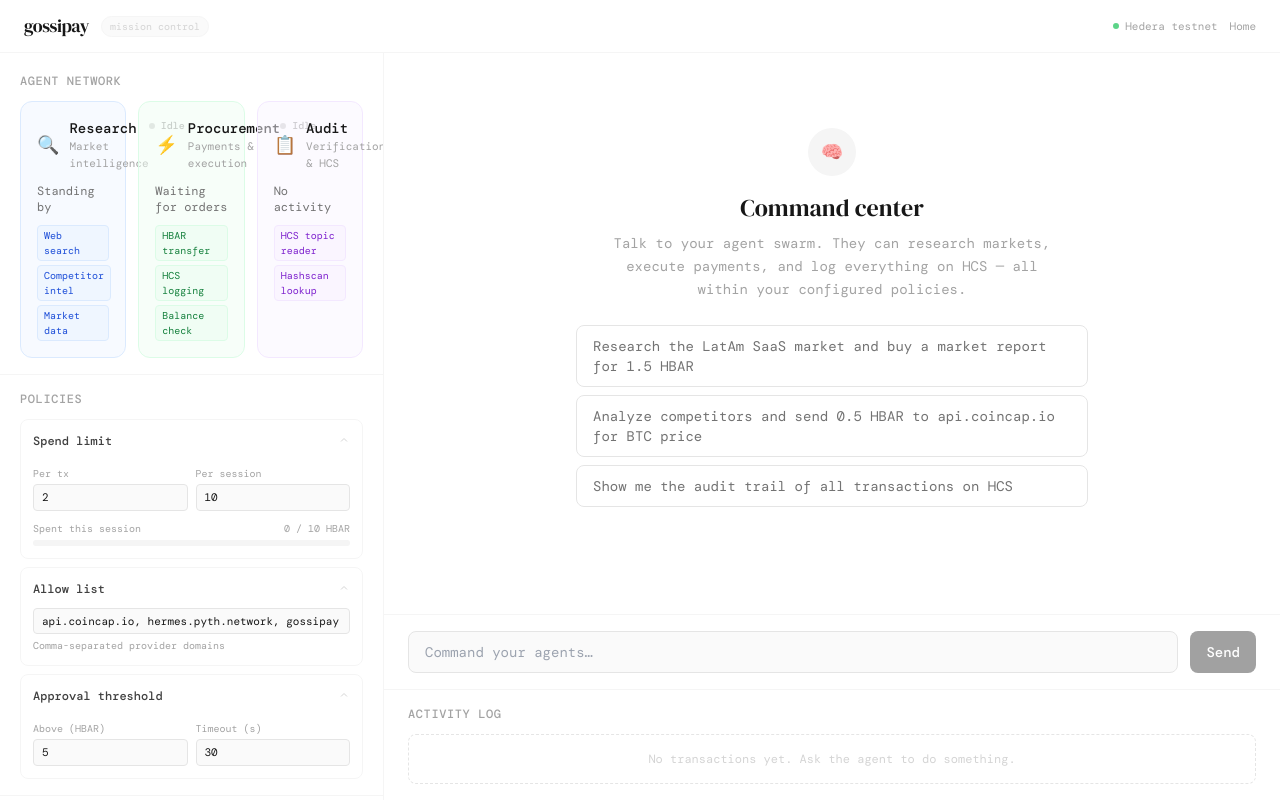
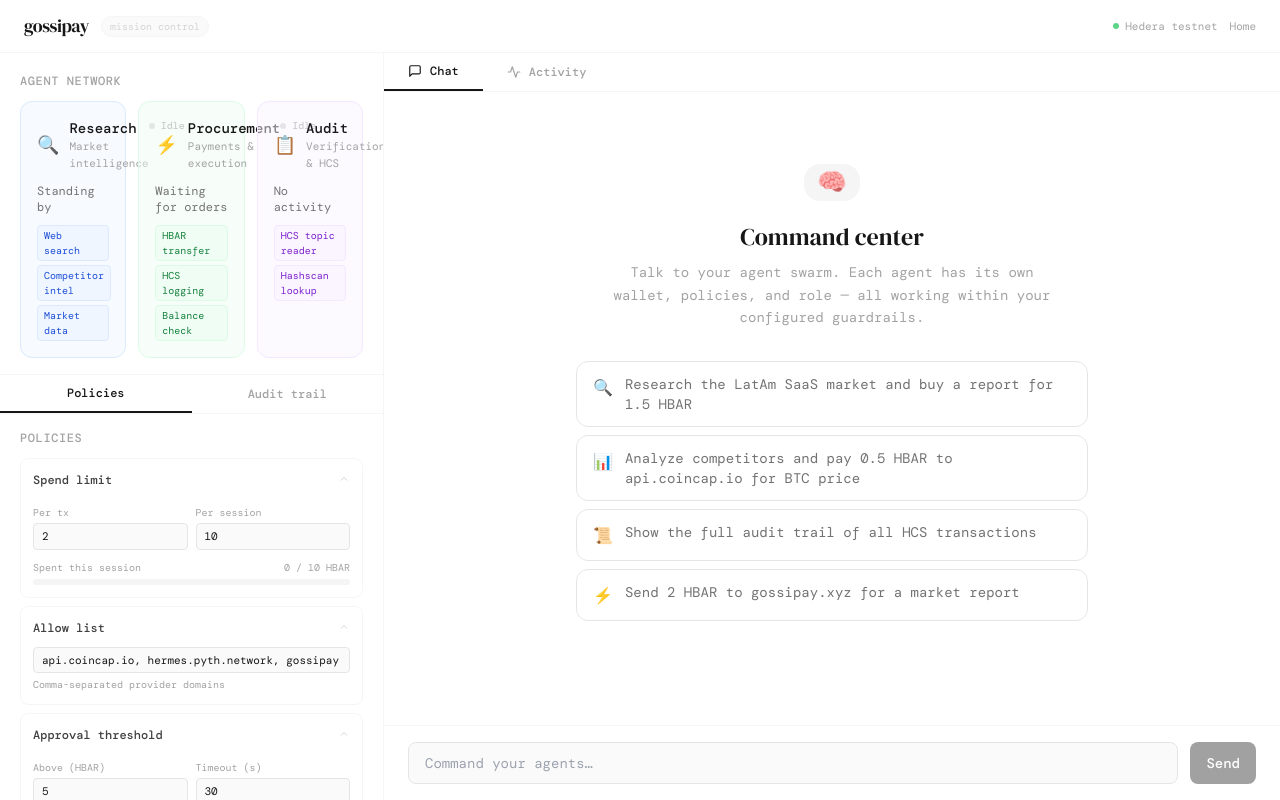
Before and after one commit to Irwingduran/gossipay-hedera, a Next.js app in the folder apps/demo/: page /demo in a window 1280 px wide. Built offline with nearby package versions, Linux system fonts and the light colour scheme; a web font is replaced by a local one.

Commit message:
feat(demo): improve UX with tabbed sidebar, chat/activity toggle, and better onboarding
- Sidebar: AgentSwarm always visible, Policies/Audit tabs below
- Main area: Chat/Activity tab toggle instead of activity pinned at bottom
- Welcome screen: richer empty state with icon-labeled suggested queries

```diff
--- a/apps/demo/app/demo/page.tsx
+++ b/apps/demo/app/demo/page.tsx
@@ -1,5 +1,6 @@
 'use client'
 
+import { useState } from 'react'
 import { AgentChat } from '@/components/AgentChat'
 import { AgentSwarm } from '@/components/AgentSwarm'
 import { PolicyPanel } from '@/components/PolicyPanel'
@@ -7,7 +8,13 @@ import { TransactionFeed } from '@/components/TransactionFeed'
 import { AuditTrail } from '@/components/AuditTrail'
 import { ApprovalModal } from '@/components/ApprovalModal'
 
+type RightTab = 'chat' | 'activity'
+type SideTab = 'policies' | 'audit'
+
 export default function DemoPage() {
+  const [rightTab, setRightTab] = useState<RightTab>('chat')
+  const [sideTab, setSideTab] = useState<SideTab>('policies')
+
   return (
     <div className="h-screen flex flex-col overflow-hidden bg-white">
       {/* Top bar */}
@@ -37,8 +44,7 @@ export default function DemoPage() {
       <div className="flex-1 flex overflow-hidden">
         {/* Left panel */}
         <aside className="w-96 border-r border-neutral-100 flex flex-col overflow-hidden shrink-0">
-          <div className="flex-1 overflow-y-auto">
-            {/* Agent swarm */}
+          {/* Agent swarm — always visible */}
           <div className="px-5 pt-5 pb-4 border-b border-neutral-100">
             <div className="flex items-center justify-between mb-3">
               <h2 className="text-xs font-medium text-neutral-400 uppercase tracking-wider">
@@ -47,21 +53,71 @@ export default function DemoPage() {
             </div>
             <AgentSwarm />
           </div>
-            <PolicyPanel />
-            <AuditTrail />
+
+          {/* Side tabs: Policies / Audit */}
+          <div className="flex-1 flex flex-col overflow-hidden">
+            <div className="flex border-b border-neutral-100 shrink-0">
+              <button
+                onClick={() => setSideTab('policies')}
+                className={`flex-1 text-xs font-medium py-2.5 transition-colors ${
+                  sideTab === 'policies'
+                    ? 'text-neutral-900 border-b-2 border-neutral-900'
+                    : 'text-neutral-400 hover:text-neutral-600'
+                }`}
+              >
+                Policies
+              </button>
+              <button
+                onClick={() => setSideTab('audit')}
+                className={`flex-1 text-xs font-medium py-2.5 transition-colors ${
+                  sideTab === 'audit'
+                    ? 'text-neutral-900 border-b-2 border-neutral-900'
+                    : 'text-neutral-400 hover:text-neutral-600'
+                }`}
+              >
+                Audit trail
+              </button>
+            </div>
+            <div className="flex-1 overflow-y-auto">
+              {sideTab === 'policies' ? <PolicyPanel /> : <AuditTrail />}
+            </div>
           </div>
         </aside>
 
         {/* Main area */}
         <main className="flex-1 flex flex-col overflow-hidden">
-          {/* Chat */}
-          <div className="flex-1 overflow-hidden">
-            <AgentChat />
+          {/* Tab toggle */}
+          <div className="flex border-b border-neutral-100 shrink-0">
+            <button
+              onClick={() => setRightTab('chat')}
+              className={`flex items-center gap-2 px-6 py-2.5 text-xs font-medium transition-colors ${
+                rightTab === 'chat'
+                  ? 'text-neutral-900 border-b-2 border-neutral-900'
+                  : 'text-neutral-400 hover:text-neutral-600'
+              }`}
+            >
+              <svg width="14" height="14" viewBox="0 0 24 24" fill="none" stroke="currentColor" strokeWidth="2" strokeLinecap="round" strokeLinejoin="round">
+                <path d="M21 15a2 2 0 0 1-2 2H7l-4 4V5a2 2 0 0 1 2-2h14a2 2 0 0 1 2 2z" />
+              </svg>
+              Chat
+            </button>
+            <button
+              onClick={() => setRightTab('activity')}
+              className={`flex items-center gap-2 px-6 py-2.5 text-xs font-medium transition-colors ${
+                rightTab === 'activity'
+                  ? 'text-neutral-900 border-b-2 border-neutral-900'
+                  : 'text-neutral-400 hover:text-neutral-600'
+              }`}
+            >
+              <svg width="14" height="14" viewBox="0 0 24 24" fill="none" stroke="currentColor" strokeWidth="2" strokeLinecap="round" strokeLinejoin="round">
+                <path d="M22 12h-4l-3 9L9 3l-3 9H2" />
+              </svg>
+              Activity
+            </button>
           </div>
 
-          {/* Transaction feed inline at bottom */}
-          <div className="shrink-0 border-t border-neutral-100 px-6 py-4 max-h-64 overflow-y-auto">
-            <TransactionFeed />
+          <div className="flex-1 overflow-hidden">
+            {rightTab === 'chat' ? <AgentChat /> : <TransactionFeed />}
           </div>
         </main>
       </div>
--- a/apps/demo/components/AgentChat.tsx
+++ b/apps/demo/components/AgentChat.tsx
@@ -24,9 +24,22 @@ export function AgentChat() {
   }
 
   const suggestedQueries = [
-    'Research the LatAm SaaS market and buy a market report for 1.5 HBAR',
-    'Analyze competitors and send 0.5 HBAR to api.coincap.io for BTC price',
-    'Show me the audit trail of all transactions on HCS',
+    {
+      label: 'Research the LatAm SaaS market and buy a report for 1.5 HBAR',
+      icon: '🔍',
+    },
+    {
+      label: 'Analyze competitors and pay 0.5 HBAR to api.coincap.io for BTC price',
+      icon: '📊',
+    },
+    {
+      label: 'Show the full audit trail of all HCS transactions',
+      icon: '📜',
+    },
+    {
+      label: 'Send 2 HBAR to gossipay.xyz for a market report',
+      icon: '⚡',
+    },
   ]
 
   return (
@@ -34,25 +47,25 @@ export function AgentChat() {
       <div className="flex-1 overflow-y-auto px-6 py-6 space-y-4">
         {state.messages.length === 0 && !isStreaming && (
           <div className="flex flex-col items-center justify-center h-full text-center py-16">
-            <div className="w-12 h-12 rounded-full bg-neutral-100 flex items-center justify-center mb-4">
-              <span className="text-lg">🧠</span>
+            <div className="w-14 h-14 rounded-2xl bg-neutral-100 flex items-center justify-center mb-5">
+              <span className="text-2xl">🧠</span>
             </div>
             <h2 className="font-serif text-2xl text-neutral-900">
               Command center
             </h2>
             <p className="mt-2 text-sm text-neutral-400 max-w-md leading-relaxed">
-              Talk to your agent swarm. They can research markets, execute
-              payments, and log everything on HCS — all within your configured
-              policies.
+              Talk to your agent swarm. Each agent has its own wallet, policies,
+              and role — all working within your configured guardrails.
             </p>
-            <div className="mt-6 flex flex-col gap-2">
+            <div className="mt-8 flex flex-col gap-2 w-full max-w-lg">
               {suggestedQueries.map((q) => (
                 <button
-                  key={q}
-                  onClick={() => sendMessage(q)}
-                  className="text-sm text-left text-neutral-500 border border-neutral-200 rounded-lg px-4 py-2.5 max-w-lg hover:border-neutral-400 hover:text-neutral-700 transition-colors"
+                  key={q.label}
+                  onClick={() => sendMessage(q.label)}
+                  className="flex items-start gap-3 text-left text-sm text-neutral-500 border border-neutral-200 rounded-xl px-4 py-3 hover:border-neutral-400 hover:text-neutral-700 hover:bg-neutral-50 transition-all"
                 >
-                  {q}
+                  <span className="text-base shrink-0 mt-0.5">{q.icon}</span>
+                  <span>{q.label}</span>
                 </button>
               ))}
             </div>
--- a/apps/demo/components/AuditTrail.tsx
+++ b/apps/demo/components/AuditTrail.tsx
@@ -10,7 +10,7 @@ export function AuditTrail() {
   const pendingCount = state.transactions.filter((t) => t.status === 'pending_approval').length
 
   return (
-    <div className="px-5 py-4 border-b border-neutral-100">
+    <div className="px-5 py-4">
       <h2 className="text-xs font-medium text-neutral-400 uppercase tracking-wider mb-3">
         HCS Audit trail
       </h2>
--- a/apps/demo/components/PolicyPanel.tsx
+++ b/apps/demo/components/PolicyPanel.tsx
@@ -67,7 +67,7 @@ export function PolicyPanel() {
     .reduce((s, t) => s + t.amount, 0)
 
   return (
-    <div className="px-5 py-4 border-b border-neutral-100">
+    <div className="px-5 py-4">
       <h2 className="text-xs font-medium text-neutral-400 uppercase tracking-wider mb-3">
         Policies
       </h2>
--- a/apps/demo/components/TransactionFeed.tsx
+++ b/apps/demo/components/TransactionFeed.tsx
@@ -7,8 +7,9 @@ export function TransactionFeed() {
   const { state } = useSession()
 
   return (
-    <div>
-      <div className="flex items-center justify-between mb-3">
+    <div className="h-full flex flex-col">
+      <div className="shrink-0 px-6 py-4 border-b border-neutral-100">
+        <div className="flex items-center justify-between">
           <h2 className="text-xs font-medium text-neutral-400 uppercase tracking-wider">
             Activity log
           </h2>
@@ -18,19 +19,28 @@ export function TransactionFeed() {
             </span>
           )}
         </div>
+      </div>
+      <div className="flex-1 overflow-y-auto px-6 py-4">
         {state.transactions.length === 0 ? (
-        <div className="border border-dashed border-neutral-200 rounded-lg p-4 text-center">
-          <p className="text-xs text-neutral-300">
-            No transactions yet. Ask the agent to do something.
+          <div className="flex flex-col items-center justify-center h-full text-center">
+            <div className="w-12 h-12 rounded-full bg-neutral-100 flex items-center justify-center mb-3">
+              <svg width="20" height="20" viewBox="0 0 24 24" fill="none" stroke="currentColor" strokeWidth="2" strokeLinecap="round" strokeLinejoin="round" className="text-neutral-400">
+                <path d="M22 12h-4l-3 9L9 3l-3 9H2" />
+              </svg>
+            </div>
+            <p className="text-sm text-neutral-400">No transactions yet</p>
+            <p className="text-xs text-neutral-300 mt-1">
+              Ask the agent to do something — activity will appear here.
             </p>
           </div>
         ) : (
-        <div className="space-y-2 max-h-64 overflow-y-auto pr-1">
+          <div className="space-y-2">
             {[...state.transactions].reverse().map((tx, i) => (
               <TransactionCard key={tx.txHash ?? i} transaction={tx} />
             ))}
           </div>
         )}
       </div>
+    </div>
   )
 }
```
Lines whose indentation alone changed are shown as unchanged.
